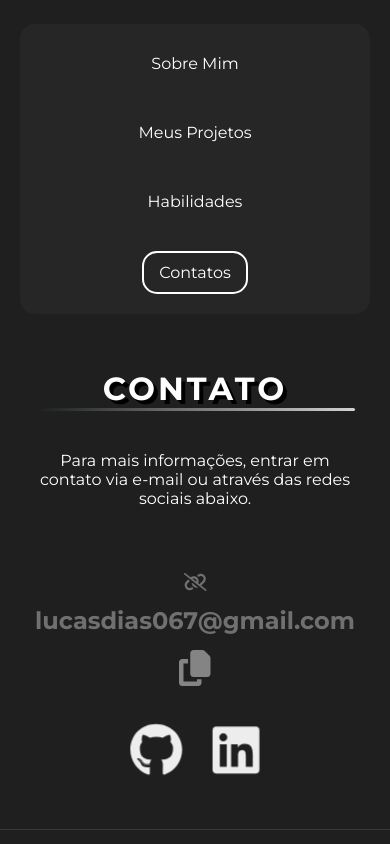
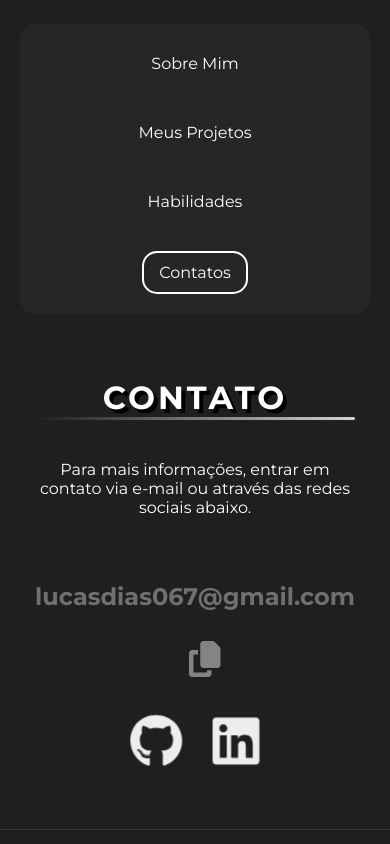
Before and after one commit to Lucasdias067/portfolio-pessoal, a Next.js app: page /contact in a window 390 px wide. Shown: the top 844 px of the page. Built offline with nearby package versions, Linux system fonts and the light colour scheme.

Commit message:
new features

```diff
--- a/src/app/contact/page.tsx
+++ b/src/app/contact/page.tsx
@@ -29,8 +29,10 @@ export default function Contact() {
         </h1>
         <p className="contact-p">Para mais informações, entrar em contato via e-mail ou através das redes sociais abaixo.</p>
         <h2 className="email">
-          <FontAwesomeIcon icon={faLinkSlash} size="xs" />
-          lucasdias067@gmail.com
+          <Link href="mailto:lucasdias067@gmail.com">
+            <FontAwesomeIcon icon={faLinkSlash} size="xs" />
+            lucasdias067@gmail.com
+          </Link>
           <span title="Clique para copiar" onClick={clipboard}>
             <FontAwesomeIcon icon={faCopy} size="xl" fade />
           </span>
--- a/src/app/contact/style.css
+++ b/src/app/contact/style.css
@@ -11,7 +11,7 @@
   text-align: center;
 }
 
-.email {
+.email a {
   color: #707070;
 }
 
@@ -19,10 +19,10 @@
   margin: 0 10px
 }
 
-.email svg:last-child {
+.email span {
   cursor: pointer;
-  margin: 0 0 0 30px;
   color: #fff;
+  margin: 0 0 0 20px
 }
 
 .link-contato {
@@ -58,10 +58,10 @@
     display: flex;
     flex-direction: column;
     align-items: center;
-    gap: 15px;
+    gap: 30px;
   }
 
-  .email svg:last-child {
-    margin: 0
+  .email a svg {
+    display: none;
   }
 }
--- a/src/app/projectList/page.tsx
+++ b/src/app/projectList/page.tsx
@@ -72,7 +72,7 @@ export default function ProjectsList() {
               <div className="face face2">
                 <div>
                   <p>{description}</p>
-                  <Link href={linkGithub} target="_blank">Respositório</Link>
+                  <span>{id}º</span> <Link href={linkGithub} target="_blank">Respositório</Link>
                 </div>
               </div>
             </div>
--- a/src/app/projectList/style.css
+++ b/src/app/projectList/style.css
@@ -100,7 +100,8 @@
   color: #000;
 }
 
-.face2 a {
+.face2 a,
+.face2 span {
   margin: 15px 0 0;
   display: inline-block;
   font-weight: 900;
```
